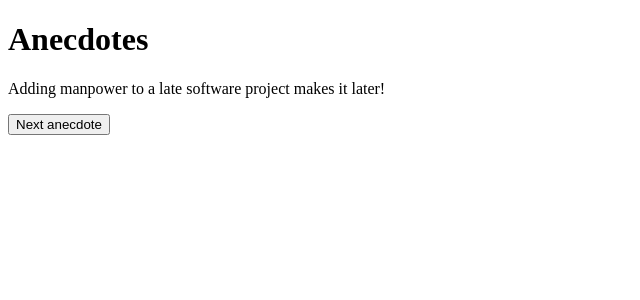
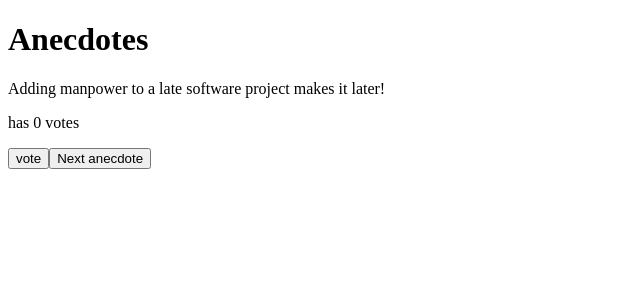
Before and after one commit to SergiuPlesco/fullstackopen, a React (Create React App) app in the folder part1/: page / in a window 1280 px wide. Shown: the top 300 px of the page, without its empty margins (0-640 px from the left). Built offline with nearby package versions, Linux system fonts and the light colour scheme.

Commit message:
part1 exercise 1.13

```diff
--- a/part1/src/App.js
+++ b/part1/src/App.js
@@ -16,10 +16,21 @@ const anecdotes = [
 
 const App = () => {
 	const [selected, setSelected] = useState(0);
+	const [votes, setVotes] = useState(
+		new Array(anecdotes.length + 1).join(0).split("").map(parseFloat)
+		// new Array(anecdotes.length).fill(0)
+	);
 
 	const generatedRandomNumber = (maxAnecdotes) => () => {
 		const randomNum = Math.floor(Math.random() * maxAnecdotes);
 		setSelected(randomNum);
+	};
+
+	const voteForCurrentAnecdote = (selected) => () => {
+		votes[selected] += 1;
+
+		setVotes([...votes]);
+		console.log(votes);
 	};
 
 	return (
@@ -27,8 +38,10 @@ const App = () => {
 			<h1>Anecdotes</h1>
 			<div>
 				<p>{anecdotes[selected]}</p>
+				<p>has {votes[selected]} votes</p>
 			</div>
 			<div>
+				<button onClick={voteForCurrentAnecdote(selected)}>vote</button>
 				<button onClick={generatedRandomNumber(anecdotes.length)}>Next anecdote</button>
 			</div>
 		</div>
```
